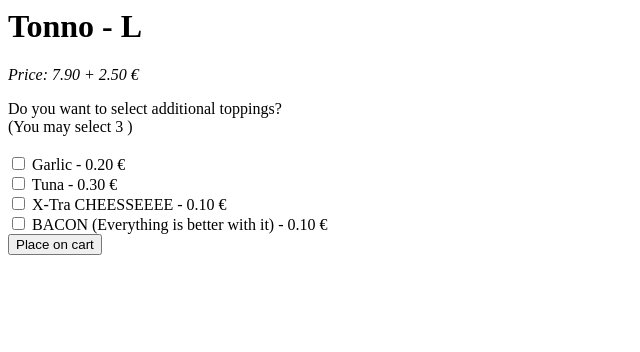
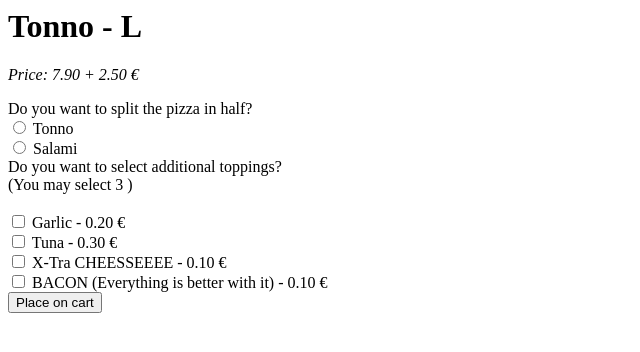
Before and after one commit to HUIronMan/Project_Pizza, a Django app: page /1/1/ in a window 1280 px wide. Shown: the top 352 px of the page, without its empty margins (0-640 px from the left). Run offline with Django 3.2, Linux system fonts and the light colour scheme; data comes from the database, SQL or seed files in the repository; both versions use the stored data as it was after the commit; some libraries are stand-ins or nearby versions.

Commit message:
Allow pizzas to be split in half

```diff
--- a/PROJECT/pizza/orders/models.py
+++ b/PROJECT/pizza/orders/models.py
@@ -130,14 +130,15 @@ class OrderPizza(models.Model):
     cart = models.ForeignKey(Cart, on_delete=models.CASCADE)
 
     def price(self):
-        return self.pizza.price #if self.pizza.price > self.pizza_half.price else self.pizza_half.price
+        return self.pizza.price if self.pizza.price > self.pizza_half.price else self.pizza_half.price
 
     def readable_price(self):
         """The price in the usual e.cc format"""
-        return self.pizza.readable_price()# if self.pizza.price > self.pizza_half.price else self.pizza_half.readable_price()
+        return self.pizza.readable_price() if self.pizza.price > self.pizza_half.price else self.pizza_half.readable_price()
 
     def name(self):
-        return self.pizza.name
+        return self.pizza.name if self.pizza_half == None else self.pizza.name + "/" + self.pizza_half.name
+
 
     def __str__(self):
         return self.name()
--- a/PROJECT/pizza/orders/templates/orders/menu_item.html
+++ b/PROJECT/pizza/orders/templates/orders/menu_item.html
@@ -8,6 +8,13 @@
 <form action="{% url 'orders:push_on_cart' pizza.id size.id %}" method="post">
     {% csrf_token %}
     {% if available_toppings %}
+    {% if size.allows_splitting %}
+    Do you want to split the pizza in half? <br />
+        {% for half_pizza in available_pizzas %}
+        <input type="radio" name="half_pizza" id="pizza{{ forloop.counter }}" value="{{ half_pizza.id }}" />
+        <label for="pizza{{ forloop.counter }}">{{ half_pizza.name }} </label> <br />
+        {% endfor %}
+    {% endif %}
     Do you want to select additional toppings?  <br />
     (You may select {{ size.max_toppings }} ) <br /><br />
         {% for topping in available_toppings %}
--- a/PROJECT/pizza/orders/views.py
+++ b/PROJECT/pizza/orders/views.py
@@ -31,8 +31,11 @@ def menu_item_size(request, pizza_id):
 def menu_item(request, pizza_id, size_id):
     pizza = get_object_or_404(MenuPizza, pk=pizza_id)
     size  = get_object_or_404(MenuSize, pk=size_id)
+    available_pizzas = MenuPizza.objects.all()
     available_toppings = MenuTopping.objects.all()
-    return render(request, 'orders/menu_item.html', {'pizza': pizza, 'size': size, 'available_toppings': available_toppings})
+    return render(request, 'orders/menu_item.html',
+            {'pizza': pizza, 'size': size,
+                'available_toppings': available_toppings, 'available_pizzas': available_pizzas})
 
 def push_on_cart(request, pizza_id, size_id):
     collected_toppings = False
@@ -47,12 +50,15 @@ def push_on_cart(request, pizza_id, size_id):
         else:
             print(key + " is not in toppings")
             collected_toppings = True
+    half_pizza_id = None
+    if 'half_pizza' in request.POST:
+        half_pizza_id = int(request.POST['half_pizza'])
 
     # Check if we have an open cart or create a new one
     customer_cart = open_or_create_cart(request)
 
     # Push the selected pizza and toppings onto the cart
-    push_pizza_on_cart(customer_cart, pizza_id, size_id, toppings)
+    push_pizza_on_cart(customer_cart, pizza_id, half_pizza_id, size_id, toppings)
 
     return HttpResponseRedirect('/cart/show')
 
@@ -84,7 +90,7 @@ def place_order(request):
     if not is_cart_open(request):
         return HttpResponseRedirect('/') # Prevent empty orders
     cart = open_or_create_cart(request)
-    new_order = create_order_from_cart(cart)
+    new_order = create_order_from_cart(cart, request.POST['name'], request.POST['addr'])
     print("Created order " + str(new_order))
     return HttpResponseRedirect('/order/thanks')
 
```
Also changed, not shown: PROJECT/pizza/orders/util.py (+5 -3 lines), PROJECT/pizza/db.sqlite3.
